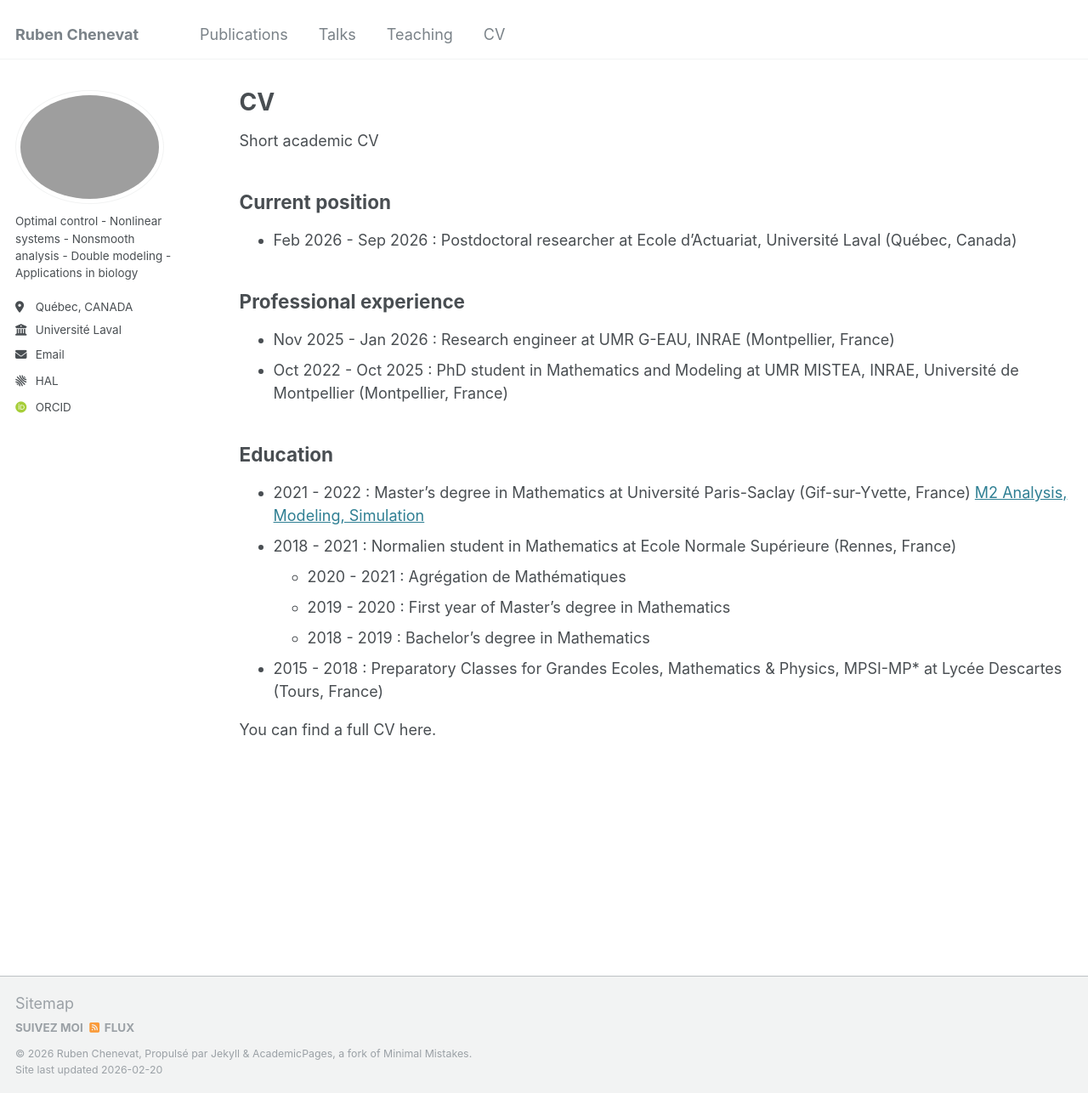
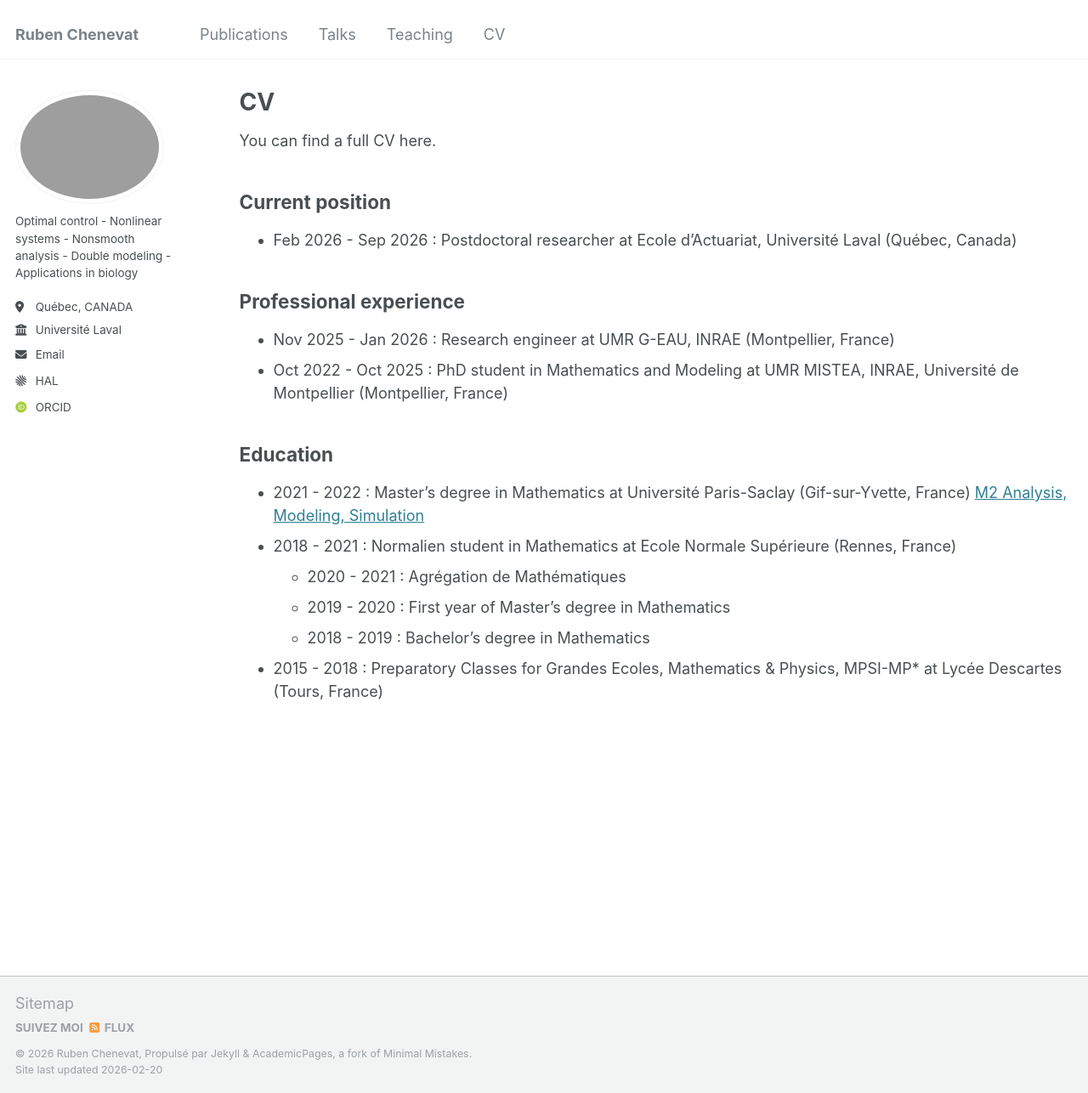
Before and after one commit to rubenchenevat/rubenchenevat.github.io, a Jekyll site: the page built from _pages/cv.md, in a window 1280 px wide and 1286 px high. Shown: the whole window at 85% size. Built offline with Jekyll 4.4.1, drawn with Linux system fonts in a browser that asks for light colours; some web fonts are replaced.

Commit message:
Update cv.md

```diff
--- a/_pages/cv.md
+++ b/_pages/cv.md
@@ -9,7 +9,7 @@ redirect_from:
 
 {% include base_path %}
 
-Short academic CV
+You can find a full CV here.
 
 ## Current position
 
@@ -33,7 +33,7 @@ Short academic CV
 
 
 
-You can find a full CV here.
+
 
 
 <!--  ## Publications
```
